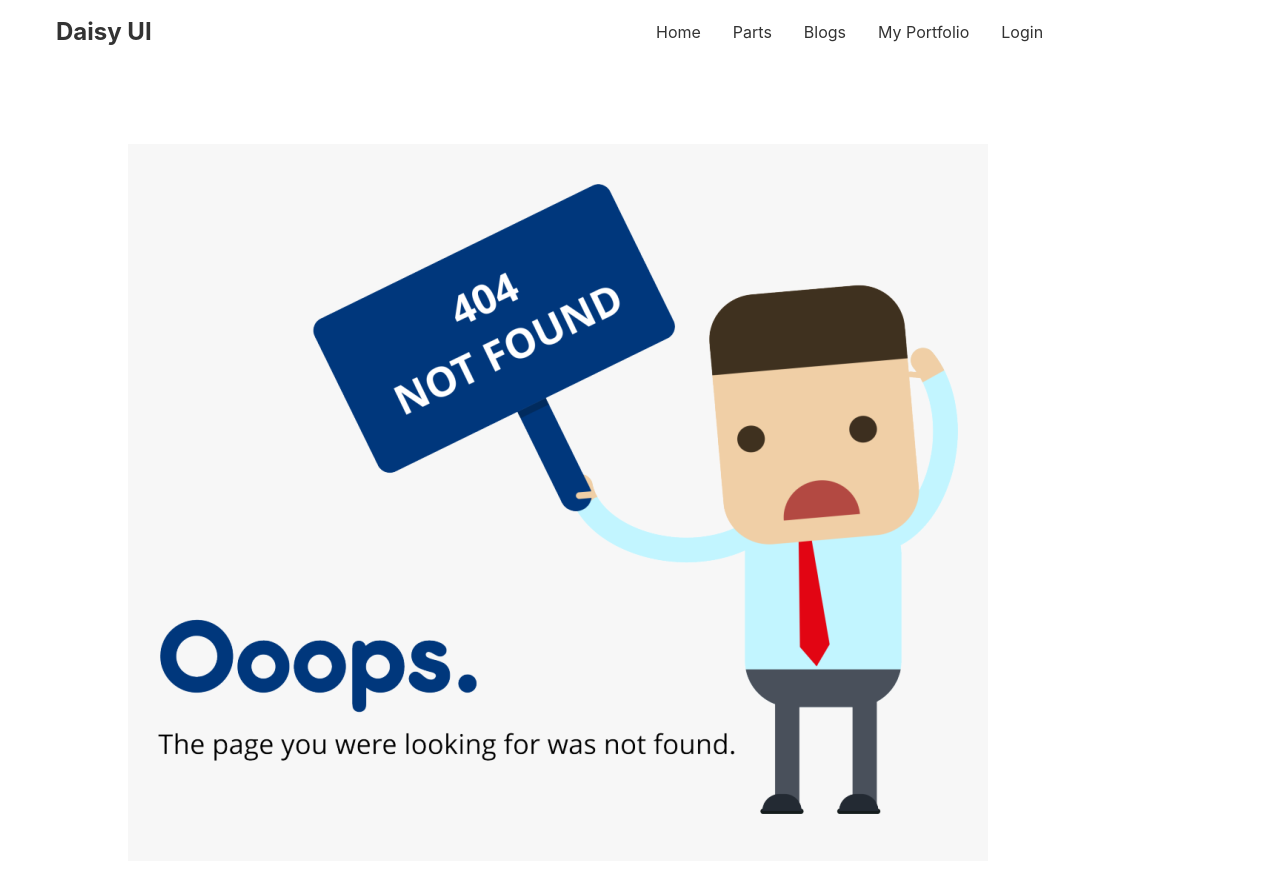
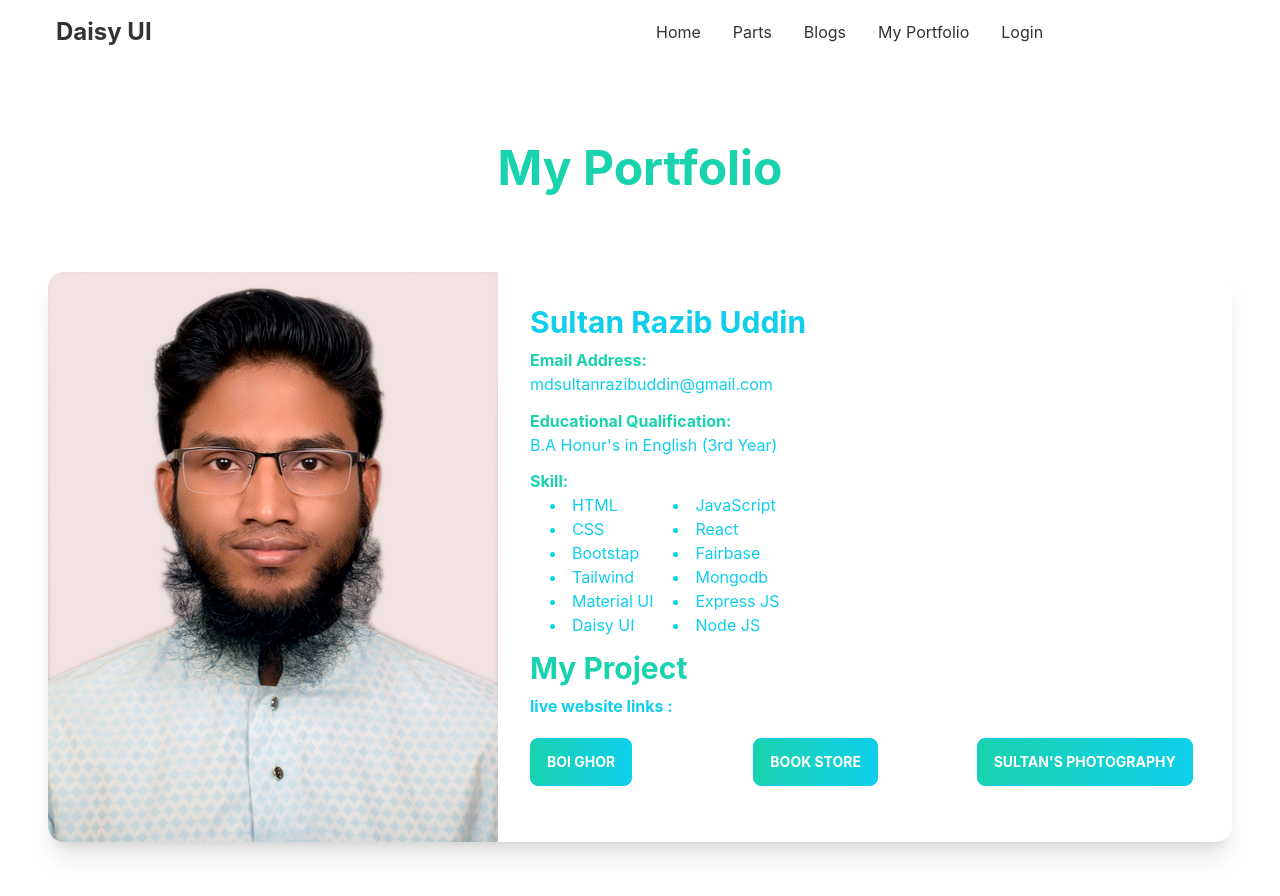
Before and after one commit to mdsultanrazibuddin/manufacturer-website, a React (Create React App) app: page /portfolio in a window 1280 px wide. Shown: the top 896 px of the page. Built offline with nearby package versions, Linux system fonts and the light colour scheme; no server answers.

Commit message:
my portfolio created

```diff
--- a/src/App.js
+++ b/src/App.js
@@ -10,6 +10,7 @@ import SignUp from './Pages/Login/SignUp';
 import RequireAuth from './Pages/Login/RequireAuth';
 import ButtonModal from './Pages/Parts/ButtonModal';
 import NotFound from './Pages/Shared/NotFound';
+import Portfolio from './Pages/Shared/Portfolio';
 
 function App() {
   return (
@@ -32,6 +33,7 @@ function App() {
       <Route path="login" element={<Login/>}/>
       <Route path="signup" element={<SignUp/>}/>
       <Route path="*" element={<NotFound/>}/>
+      <Route path="portfolio" element={<Portfolio/>}/>
 
 
 
--- a/src/Pages/Shared/Navbar.js
+++ b/src/Pages/Shared/Navbar.js
@@ -24,7 +24,7 @@ const Navbar = () => {
          <li><Link to ='/'>Home</Link></li>
          <li><Link to ='/parts'>Parts</Link></li>
          <li><Link to ='/about'>Blogs</Link></li>
-         <li><Link to ='/contact'>My Portfolio</Link></li>
+         <li><Link to ='/Portfolio'>My Portfolio</Link></li>
          <li>{ user ? <button onClick={logout} class="btn btn-ghost">Logout</button> : <Link to ='/login'>Login</Link>}</li>
     </>
     return (
--- /dev/null
+++ b/src/Pages/Shared/Portfolio.js
@@ -0,0 +1,79 @@
+import React from 'react';
+import photo from '../../Images/33522.jpg'
+import MainButton from './MainButton';
+
+const Portfolio = () => {
+    return (
+        <div>
+            <h1 className='text-center text-5xl font-bold my-20 text-secondary'>My Portfolio</h1>
+            <div class="card lg:card-side bg-base-100 shadow-xl h-auto mb-20">
+  <figure>
+
+       <img src={photo} alt="" srcset="" />
+  </figure>
+  <div class="card-body">
+    <h2 class="card-title text-3xl font-bold text-primary">Sultan Razib Uddin</h2>
+    <p> <span className='text-1xl font-bold text-secondary'>Email Address:</span>
+    <br /> <span className='text-primary'>mdsultanrazibuddin@gmail.com</span>
+    </p>
+    <p> <span className='text-1xl font-bold text-secondary'>Educational Qualification:</span> <br />
+     <span className='text-primary'>B.A Honur's in English (3rd Year)</span>
+     </p>
+    <p><span className='text-1xl font-bold text-secondary'>Skill:</span> <br />
+     <span className='text-primary'>
+         <div className='flex mx-5'>
+            <div>
+                <li>HTML</li>
+                <li>CSS</li>
+
+                <li>Bootstap</li>
+                <li>Tailwind</li>
+                <li>Material UI</li>
+                <li>Daisy UI</li>
+            </div>
+
+            <div className='ml-5'>
+                <li>JavaScript</li>
+                <li>React</li>
+                <li>Fairbase</li>
+                <li>Mongodb</li>
+                <li>Express JS</li>
+                <li>Node JS</li>
+            </div>
+         </div>
+
+     </span>
+     </p>
+     <h1 className='text-3xl font-bold text-secondary'>My Project</h1>
+     <p><span  className='text-1xl font-bold text-primary'>live website links :</span> <br />
+
+
+        <div className='grid grid-cols-1 lg:grid-cols-3 '>
+
+            <div className='my-5'>
+                <MainButton  >
+                    <a href=" https://assignment-number-8.netlify.app/">Boi Ghor</a>
+                </MainButton>
+            </div>
+            <div className='my-5'>
+                <MainButton>
+                    <a href="https://warehouse-management-web-c8495.web.app/">Book Store</a>
+                </MainButton>
+            </div>
+            <div className='my-5'>
+                <MainButton>
+                    <a href="https://independent-provider-6842f.web.app/">Sultan's Photography</a>
+                </MainButton>
+            </div>
+        </div>
+
+
+     </p>
+
+  </div>
+</div>
+        </div>
+    );
+};
+
+export default Portfolio;
```
Also changed, not shown: src/Images/33522.jpg (added).
